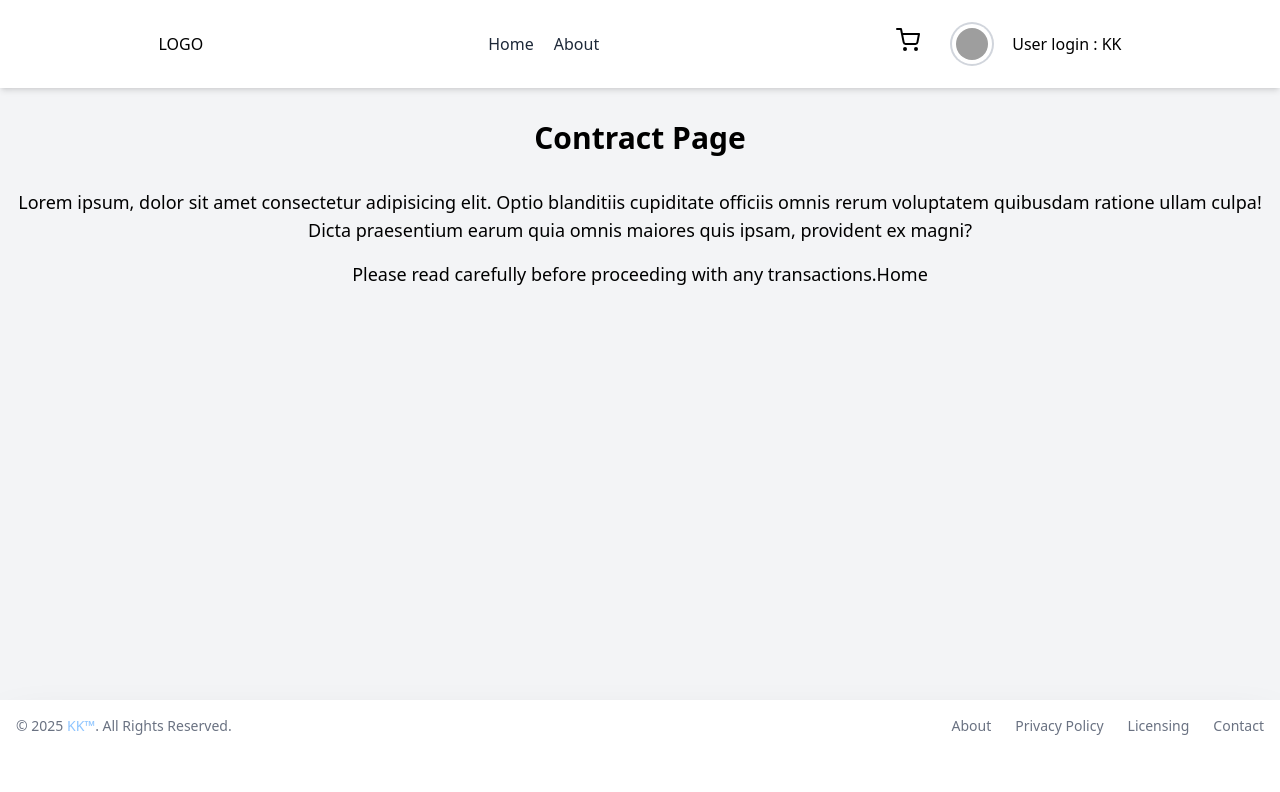
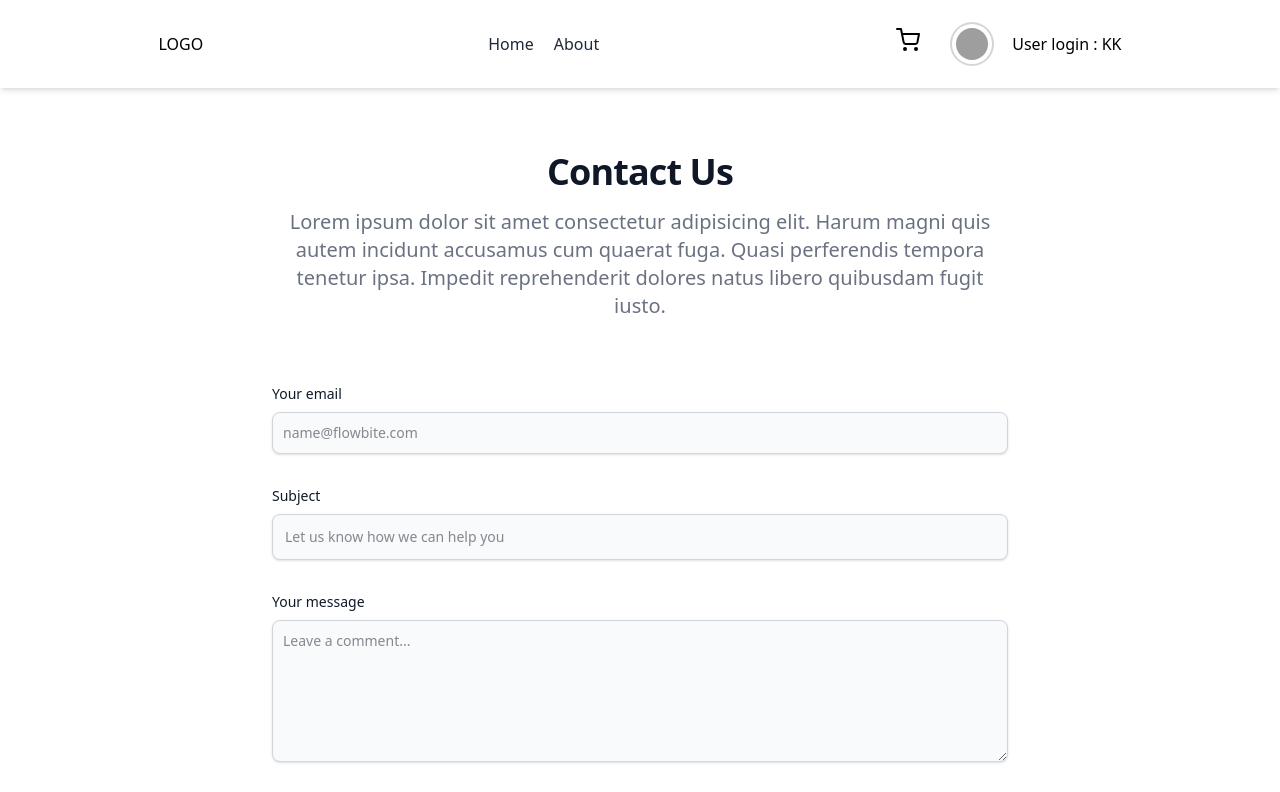
Before and after one commit to kotic03062543/mini-ecommerce-hook, a React (Vite) app: page /Contract in a window 1280 px wide. Shown: the top 792 px of the page. Built offline with nearby package versions, Linux system fonts and the light colour scheme; grey boxes are pictures that could not be loaded.

Commit message:
feat(contract): redesign Contract page with contact form; enhance ProductDetail with cart update functionality

```diff
--- a/src/pages/Contract.tsx
+++ b/src/pages/Contract.tsx
@@ -1,17 +1,71 @@
 function Contract() {
   return (
     <div>
-      <h1 className="text-3xl font-bold text-center my-8">Contract Page</h1>
-      <p className="text-lg text-center">
-        Lorem ipsum, dolor sit amet consectetur adipisicing elit. Optio
-        blanditiis cupiditate officiis omnis rerum voluptatem quibusdam ratione
-        ullam culpa! Dicta praesentium earum quia omnis maiores quis ipsam,
-        provident ex magni?
-      </p>
-      <p className="text-lg text-center mt-4">
-        Please read carefully before proceeding with any transactions.
-        <a href="/">Home</a>
-      </p>
+      <section className="bg-white ">
+        <div className="py-8 lg:py-16 px-4 mx-auto max-w-screen-md">
+          <h2 className="mb-4 text-4xl tracking-tight font-extrabold text-center text-gray-900 ">
+            Contact Us
+          </h2>
+          <p className="mb-8 lg:mb-16 font-light text-center text-gray-500  sm:text-xl">
+            Lorem ipsum dolor sit amet consectetur adipisicing elit. Harum magni
+            quis autem incidunt accusamus cum quaerat fuga. Quasi perferendis
+            tempora tenetur ipsa. Impedit reprehenderit dolores natus libero
+            quibusdam fugit iusto.
+          </p>
+          <form action="#" className="space-y-8">
+            <div>
+              <label
+                htmlFor="email"
+                className="block mb-2 text-sm font-medium text-gray-900 "
+              >
+                Your email
+              </label>
+              <input
+                type="email"
+                id="email"
+                className="shadow-sm bg-gray-50 border border-gray-300 text-gray-900 text-sm rounded-lg focus:ring-primary-500 focus:border-primary-500 block w-full p-2.5  "
+                placeholder="name@flowbite.com"
+                required
+              />
+            </div>
+            <div>
+              <label
+                htmlFor="subject"
+                className="block mb-2 text-sm font-medium text-gray-900 "
+              >
+                Subject
+              </label>
+              <input
+                type="text"
+                id="subject"
+                className="block p-3 w-full text-sm text-gray-900 bg-gray-50 rounded-lg border border-gray-300 shadow-sm focus:ring-primary-500 focus:border-primary-500 "
+                placeholder="Let us know how we can help you"
+                required
+              />
+            </div>
+            <div className="sm:col-span-2">
+              <label
+                htmlFor="message"
+                className="block mb-2 text-sm font-medium text-gray-900 dark:text-gray-400"
+              >
+                Your message
+              </label>
+              <textarea
+                id="message"
+                rows={6}
+                className="block p-2.5 w-full text-sm text-gray-900 bg-gray-50 rounded-lg shadow-sm border border-gray-300 focus:ring-primary-500 focus:border-primary-500 "
+                placeholder="Leave a comment..."
+              ></textarea>
+            </div>
+            <button
+              type="submit"
+              className="py-3 px-5 text-sm font-medium text-center text-white rounded-lg bg-blue-700 sm:w-fit hover:bg-primary-800 focus:ring-4 focus:outline-none focus:ring-primary-300"
+            >
+              Send message
+            </button>
+          </form>
+        </div>
+      </section>
     </div>
   );
 }
--- a/src/pages/ProductDetail.tsx
+++ b/src/pages/ProductDetail.tsx
@@ -1,8 +1,16 @@
 import { useParams } from "react-router-dom";
 import { serviceGetProductDetails } from "../services/ProductDetails/index";
 import { useQuery } from "@tanstack/react-query";
+import useProductsViewModel from "./Products/ProductsViewModel";
 
 function ProductDetail() {
+  const viewModel = useProductsViewModel();
+
+  if (!viewModel) {
+    return <div>Error: Unable to load products.</div>;
+  }
+  const { updateCartWithProduct } = viewModel;
+
   const { id: productId } = useParams();
   const { data: product, isLoading } = useQuery({
     queryKey: ["getProductDetails", productId],
@@ -42,7 +50,7 @@
           <p className="mt-2 text-sm text-gray-700">{product.description}</p>
         </div>
         <button
-          onClick={() => alert("Added to cart")}
+          onClick={() => updateCartWithProduct(product)}
           className="mt-5 w-full bg-purple-600 text-white py-3 rounded hover:bg-purple-700"
         >
           Add to cart
```
